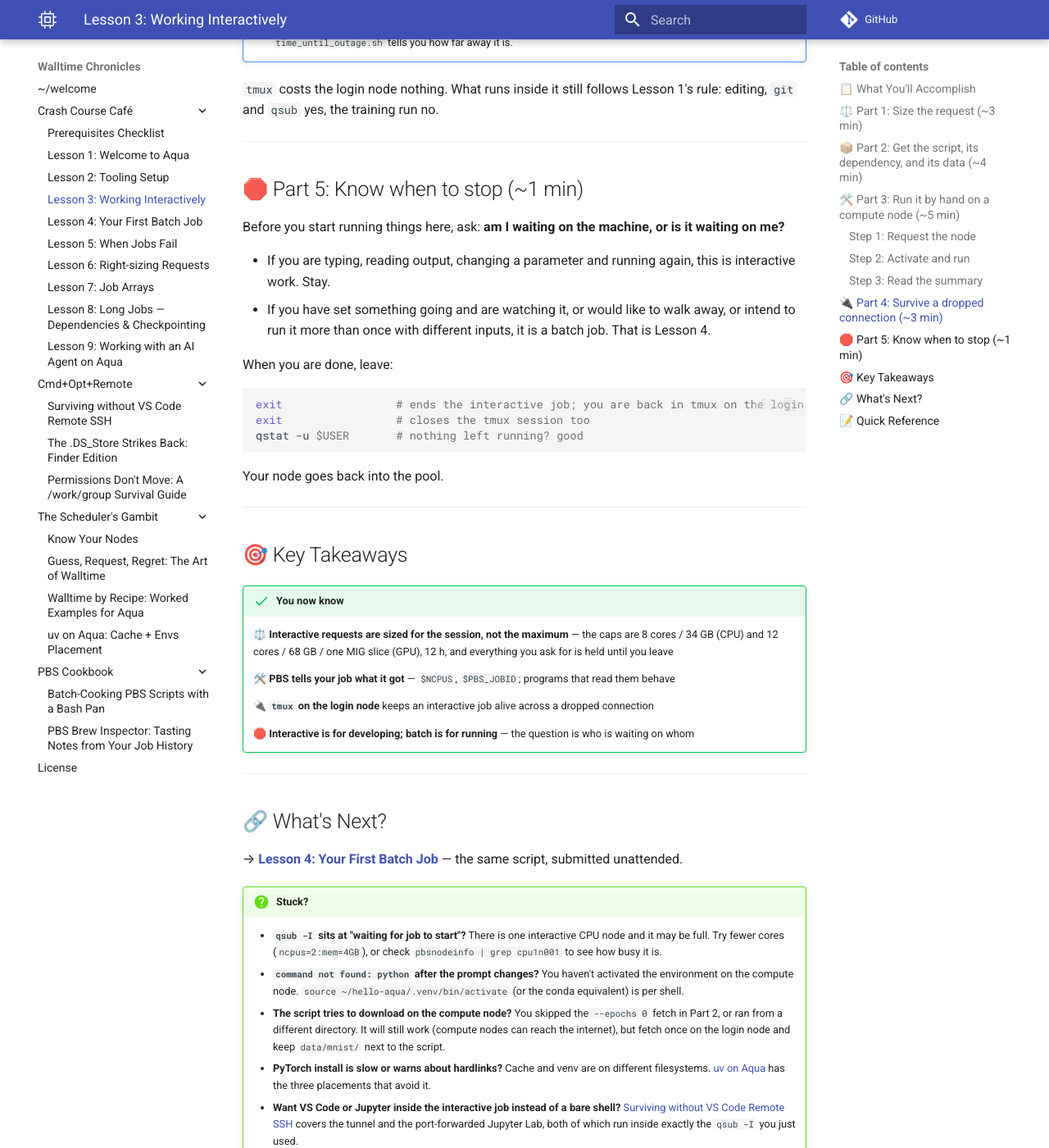
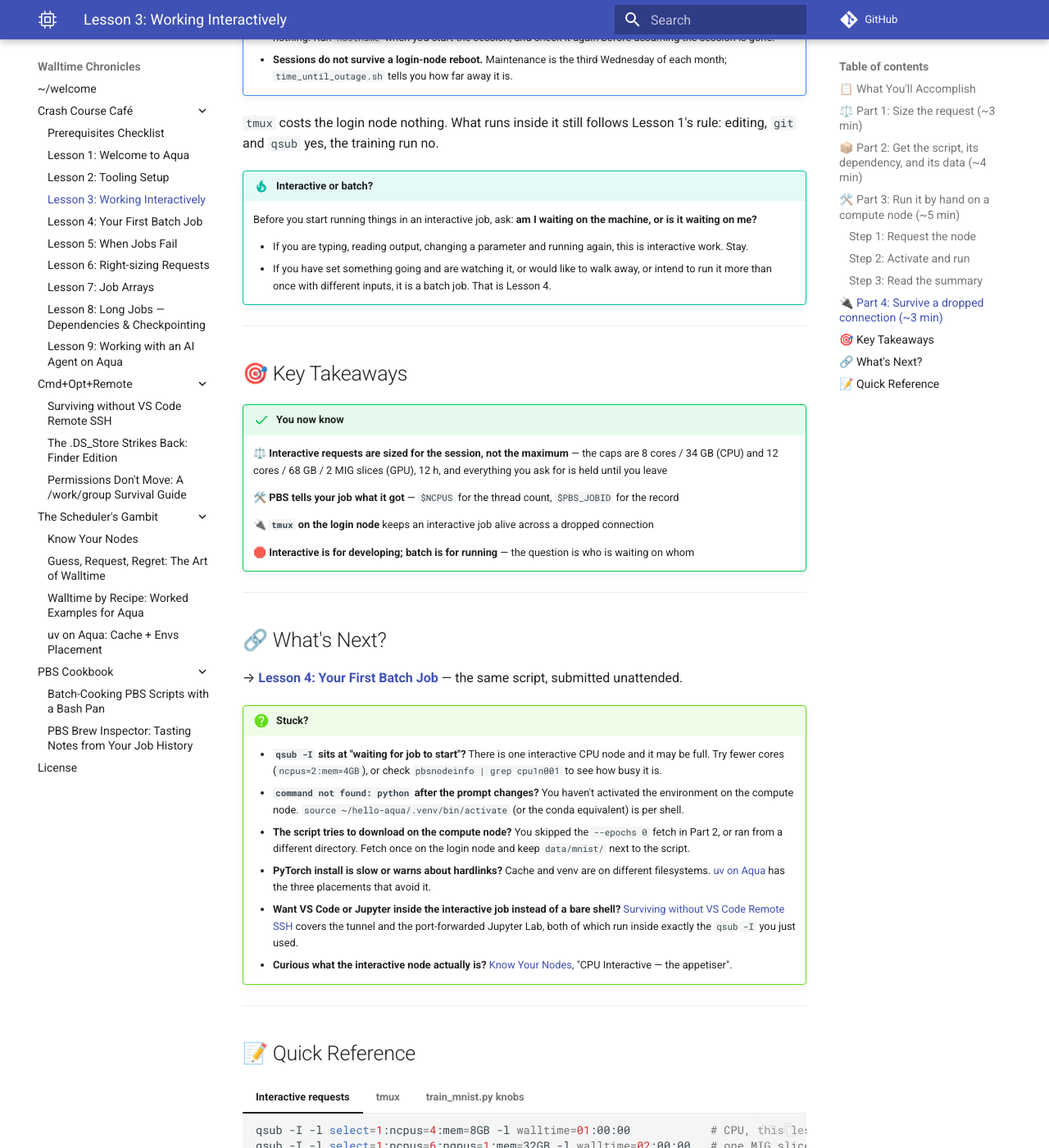
Before and after one commit to ZhipengHe/Walltime-Chronicles, an MkDocs documentation site: the page built from docs/tutorials/lesson-3.md, in a window 1280 px wide and 1400 px high, scrolled down 4912 px. Shown: the whole window at 82% size. Built offline with MkDocs 1.6.1 and Material for MkDocs 9.7.7, drawn with Linux system fonts in a browser that asks for light colours; plug-ins that fetch from the network failed and are left out; comment, search, counter and statistics services are not loaded; some of the changed text lies outside the part shown.

Commit message:
docs(tutorials): tighten Lesson 3 after review
Fold the "know when to stop" part into a tip at the end of the tmux part;
state the gpu_inter_exec cap as 1-2 MIG slices per job as PBS defines it;
explain the mem request instead of previewing a later number; drop the
double exit, the internet remark and the duplicated script-embed wording.

Co-Authored-By: Claude Fable 5.1 <noreply@anthropic.com>
Claude-Session: https://claude.ai/code/session_01Ho76u7s9w4BAPj3XcoEiiQ

````diff
--- a/docs/tutorials/lesson-3.md
+++ b/docs/tutorials/lesson-3.md
@@ -29,7 +29,7 @@ PBS routes `qsub -I` to one of two interactive queues by whether you asked for a
 | Queue | You get | Per job | Per user, all your interactive jobs | Walltime |
 |---|---|---|---|---|
 | `cpu_inter_exec` | a shell on `cpu1n001`, the single interactive CPU node | 1–8 cores, 1–34 GB | 8 cores, 34 GB | ≤ 12 h |
-| `gpu_inter_exec` (`:ngpus=1`) | a shell plus **one MIG slice**, ~10 GB of an H100 or ~20 GB of an A100, not a whole card | 1–12 cores, 1–68 GB | 12 cores, 68 GB, 2 slices | ≤ 12 h |
+| `gpu_inter_exec` (`:ngpus=1`) | a shell plus **MIG slices**, ~10 GB of an H100 or ~20 GB of an A100 each, not whole cards | 1–12 cores, 1–68 GB, 1–2 slices | 12 cores, 68 GB, 2 slices | ≤ 12 h |
 
 This lesson stays on CPU. For the GPU queue, [Know Your Nodes](../scheduler/Know-Your-Nodes.md) explains the slices and Recipe 7 in [Walltime by Recipe](../scheduler/Walltime-by-Recipe.md#recipe-7-mig-slice-sanity-check) has the ready-made line.
 
@@ -44,7 +44,7 @@ The caps come from the queues themselves (`qstat -Qf cpu_inter_exec`); the [eRes
     ```
 
     - `ncpus=4` → the script reads `$NCPUS` and uses every core PBS gives it
-    - `mem=8GB` → the run peaks near 500 MB; 8 GB leaves room to turn the knobs up
+    - `mem=8GB` → memory for the whole job, all processes together; enough for the script with room to turn the knobs up
     - `walltime=01:00:00` → an hour at the keyboard, not the 12 h cap
 
     You submit this in Part 3. Part 2 comes first, because installing and downloading belongs on the login node.
@@ -110,9 +110,9 @@ It needs only PyTorch. Install that into your Lesson 2 environment, download the
 
     Four files land in `~/hello-aqua/data/mnist/`. Accuracy is `None` because nothing was trained.
 
-The script in full (also [downloadable](scripts/train_mnist.py)):
+[Download the script](scripts/train_mnist.py), or read it here:
 
-??? note "The script, in full (`train_mnist.py`)"
+??? note "`train_mnist.py`"
 
     ```python title="train_mnist.py"
     --8<-- "docs/tutorials/scripts/train_mnist.py"
@@ -160,7 +160,7 @@ python train_mnist.py
     done      test accuracy 0.982  in 25.2s  -> results.json
     ```
 
-    Eight passes over 60,000 digits and it reads 98 % of the 10,000 it has never seen. The accuracies will match to a few decimals (the seed is fixed). The times will vary with whoever else is on `cpu1n001`, and the first epoch is slower while PyTorch warms up.
+    Eight passes over 60,000 digits and it reads 98% of the 10,000 it has never seen. The accuracies will match to a few decimals (the seed is fixed). The times will vary with whoever else is on `cpu1n001`, and the first epoch is slower while PyTorch warms up.
 
 ### Step 3: Read the summary
 
@@ -213,24 +213,11 @@ Those two keys and two commands are all this lesson needs; the [tmux cheat sheet
 
 `tmux` costs the login node nothing. What runs inside it still follows Lesson 1's rule: editing, `git` and `qsub` yes, the training run no.
 
----
+!!! tip "Interactive or batch?"
+    Before you start running things in an interactive job, ask: **am I waiting on the machine, or is it waiting on me?**
 
-## 🛑 Part 5: Know when to stop (~1 min)
-
-Before you start running things here, ask: **am I waiting on the machine, or is it waiting on me?**
-
-- If you are typing, reading output, changing a parameter and running again, this is interactive work. Stay.
-- If you have set something going and are watching it, or would like to walk away, or intend to run it more than once with different inputs, it is a batch job. That is Lesson 4.
-
-When you are done, leave:
-
-```bash
-exit                 # ends the interactive job; you are back in tmux on the login node
-exit                 # closes the tmux session too
-qstat -u $USER       # nothing left running? good
-```
-
-Your node goes back into the pool.
+    - If you are typing, reading output, changing a parameter and running again, this is interactive work. Stay.
+    - If you have set something going and are watching it, or would like to walk away, or intend to run it more than once with different inputs, it is a batch job. That is Lesson 4.
 
 ---
 
@@ -238,9 +225,9 @@ Your node goes back into the pool.
 
 !!! success "You now know"
 
-    ⚖️ **Interactive requests are sized for the session, not the maximum** — the caps are 8 cores / 34 GB (CPU) and 12 cores / 68 GB / one MIG slice (GPU), 12 h, and everything you ask for is held until you leave
+    ⚖️ **Interactive requests are sized for the session, not the maximum** — the caps are 8 cores / 34 GB (CPU) and 12 cores / 68 GB / 2 MIG slices (GPU), 12 h, and everything you ask for is held until you leave
 
-    🛠️ **PBS tells your job what it got** — `$NCPUS`, `$PBS_JOBID`; programs that read them behave
+    🛠️ **PBS tells your job what it got** — `$NCPUS` for the thread count, `$PBS_JOBID` for the record
 
     🔌 **`tmux` on the login node** keeps an interactive job alive across a dropped connection
 
@@ -255,7 +242,7 @@ Your node goes back into the pool.
 !!! question "Stuck?"
     - **`qsub -I` sits at "waiting for job to start"?** There is one interactive CPU node and it may be full. Try fewer cores (`ncpus=2:mem=4GB`), or check `pbsnodeinfo | grep cpu1n001` to see how busy it is.
     - **`command not found: python` after the prompt changes?** You haven't activated the environment on the compute node. `source ~/hello-aqua/.venv/bin/activate` (or the conda equivalent) is per shell.
-    - **The script tries to download on the compute node?** You skipped the `--epochs 0` fetch in Part 2, or ran from a different directory. It will still work (compute nodes can reach the internet), but fetch once on the login node and keep `data/mnist/` next to the script.
+    - **The script tries to download on the compute node?** You skipped the `--epochs 0` fetch in Part 2, or ran from a different directory. Fetch once on the login node and keep `data/mnist/` next to the script.
     - **PyTorch install is slow or warns about hardlinks?** Cache and venv are on different filesystems. [uv on Aqua](../scheduler/uv-on-aqua.md) has the three placements that avoid it.
     - **Want VS Code or Jupyter inside the interactive job instead of a bare shell?** [Surviving without VS Code Remote SSH](../remote-dev/Surviving-without-VS-Code-Remote-SSH.md) covers the tunnel and the port-forwarded Jupyter Lab, both of which run inside exactly the `qsub -I` you just used.
     - **Curious what the interactive node actually is?** [Know Your Nodes](../scheduler/Know-Your-Nodes.md), "CPU Interactive — the appetiser".
````
Also changed, not shown: other parts of docs/tutorials/lesson-3.md (+1 -1 lines).
